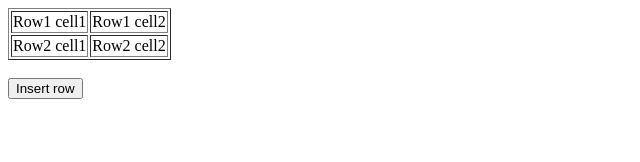
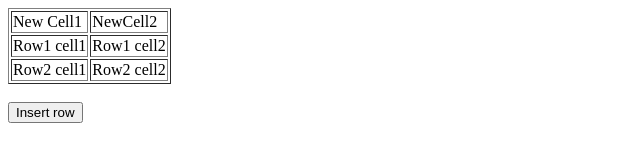
Before and after one commit to acciojob/create-table-1-ajaythoram, a website: page main.html in a window 1280 px wide. Both pictures are taken after a click on the button "Insert row". Shown: the whole page, without its empty margins (0-640 px from the left). Drawn offline with Linux system fonts and the light colour scheme.

Commit message:
created a submission

```diff
--- a/main.html
+++ b/main.html
@@ -16,7 +16,7 @@
 		<td>Row2 cell2</td></tr>
 	</table><br>
 
-	<input type="button" onclick="insert_Row()" value="Insert row">
+	<input id = "btn" type="button" onclick="insert_Row()" value="Insert row">
     <script type="text/javascript" src="./script.js">
 </script>
 
--- a/script.js
+++ b/script.js
@@ -1,5 +1,13 @@
 function insert_Row() {
     //Write your code here
+	const tabel = document.getElementById("sampleTable");
 
+  const row = tabel.insertRow(0);
+  const tdata = row.insertCell(0);
+  const tdata2 = row.insertCell(1);
+  tdata.innerText = "New Cell1";
+  tdata2.innerText="NewCell2";
+  row.appendChild(tdata);
+  row.appendChild(tdata2);
 
 }
```
